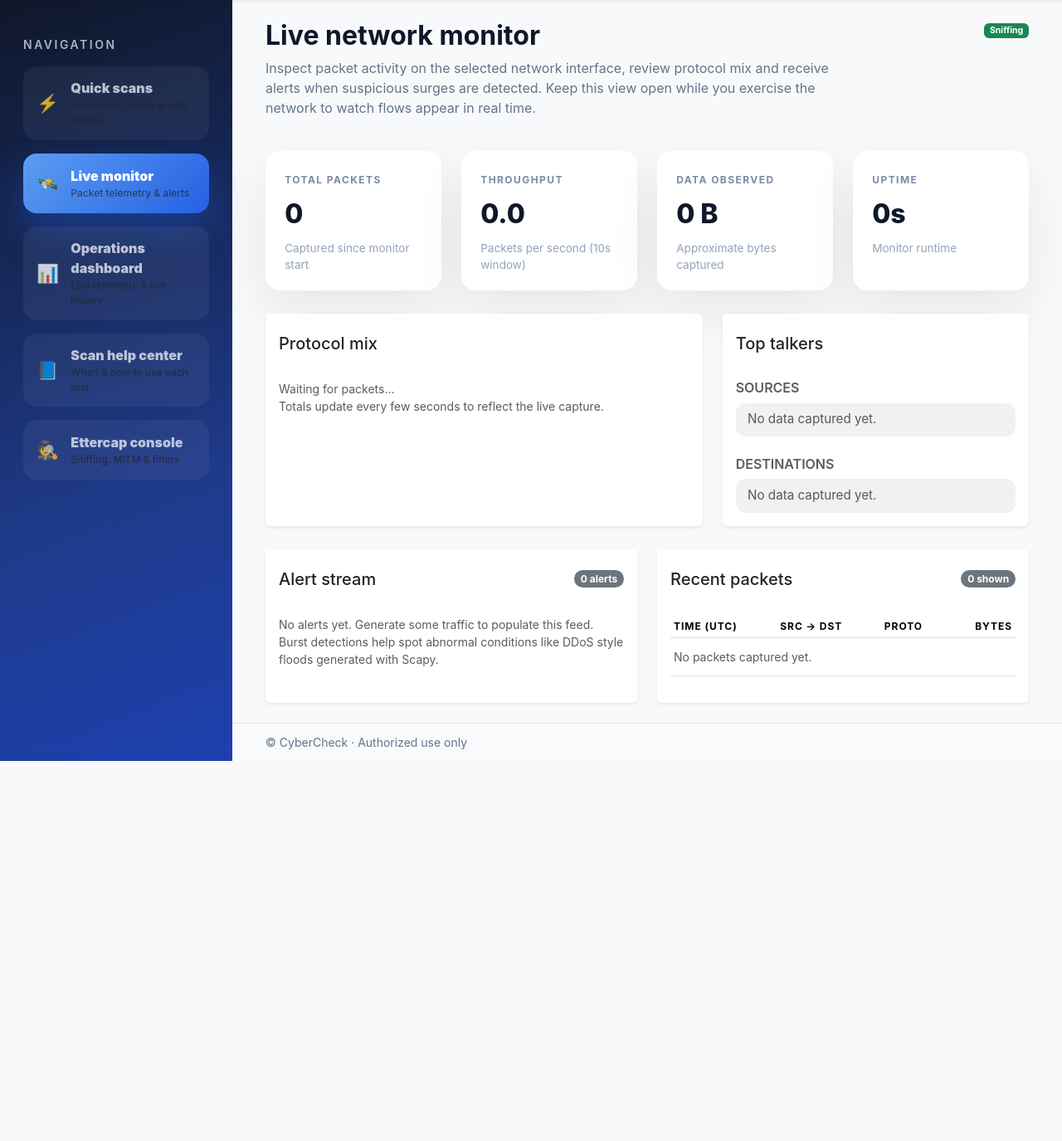
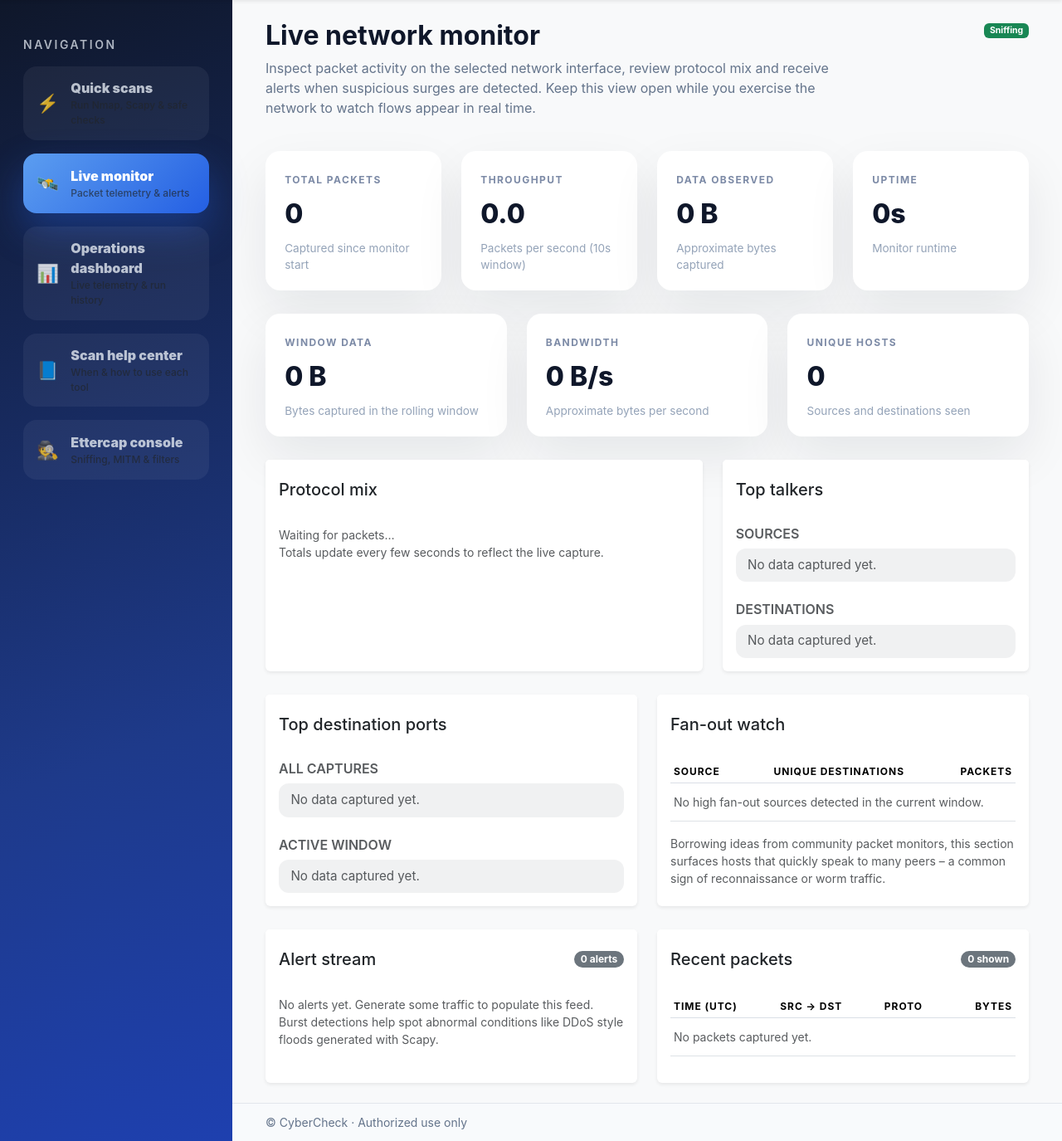
Before and after one commit to calypsorrr/cybersecurity, a Flask app: page /monitor in a window 1280 px wide. Shown: the part 72-1447 px from the top of the page at 83% size. Before the commit the page ends 989 px from the top, so only its background shows below. Run offline with Flask 3, Linux system fonts and the light colour scheme; data that the repository does not hold is empty; some libraries are stand-ins or nearby versions.

Commit message:
Enhance live monitor telemetry

```diff
--- a/cybercheck/templates/monitor.html
+++ b/cybercheck/templates/monitor.html
@@ -40,6 +40,30 @@
   </div>
 </div>
 
+<div class="row g-4 mt-1" id="monitorSecondaryMetrics">
+  <div class="col-xl-4 col-md-6">
+    <div class="metric-card">
+      <span class="metric-label">Window data</span>
+      <span class="metric-value" data-field="window.bytes">—</span>
+      <span class="metric-subtext">Bytes captured in the rolling window</span>
+    </div>
+  </div>
+  <div class="col-xl-4 col-md-6">
+    <div class="metric-card">
+      <span class="metric-label">Bandwidth</span>
+      <span class="metric-value" data-field="window.bandwidth">—</span>
+      <span class="metric-subtext">Approximate bytes per second</span>
+    </div>
+  </div>
+  <div class="col-xl-4 col-md-6">
+    <div class="metric-card">
+      <span class="metric-label">Unique hosts</span>
+      <span class="metric-value" data-field="unique_hosts">—</span>
+      <span class="metric-subtext">Sources and destinations seen</span>
+    </div>
+  </div>
+</div>
+
 <div class="row g-4 mt-1">
   <div class="col-lg-7">
     <div class="card shadow-sm border-0 h-100">
@@ -68,6 +92,51 @@
             <ul class="monitor-list" id="topDestinations"></ul>
           </div>
         </div>
+      </div>
+    </div>
+  </div>
+</div>
+
+<div class="row g-4 mt-1">
+  <div class="col-lg-6">
+    <div class="card shadow-sm border-0 h-100">
+      <div class="card-header bg-white border-0 pt-4 pb-3">
+        <h2 class="h5 mb-0">Top destination ports</h2>
+      </div>
+      <div class="card-body">
+        <div class="row g-4">
+          <div class="col-12">
+            <h3 class="h6 text-uppercase text-muted fw-semibold">All captures</h3>
+            <ul class="monitor-list" id="topPorts"></ul>
+          </div>
+          <div class="col-12">
+            <h3 class="h6 text-uppercase text-muted fw-semibold">Active window</h3>
+            <ul class="monitor-list" id="activePorts"></ul>
+          </div>
+        </div>
+      </div>
+    </div>
+  </div>
+  <div class="col-lg-6">
+    <div class="card shadow-sm border-0 h-100">
+      <div class="card-header bg-white border-0 pt-4 pb-3">
+        <h2 class="h5 mb-0">Fan-out watch</h2>
+      </div>
+      <div class="card-body">
+        <div class="table-responsive">
+          <table class="table table-sm align-middle monitor-table">
+            <thead>
+              <tr>
+                <th scope="col">Source</th>
+                <th scope="col" class="text-center">Unique destinations</th>
+                <th scope="col" class="text-end">Packets</th>
+              </tr>
+            </thead>
+            <tbody id="fanOutTable"></tbody>
+          </table>
+        </div>
+        <p class="text-muted small mb-0">Borrowing ideas from community packet monitors, this section surfaces hosts that quickly
+          speak to many peers – a common sign of reconnaissance or worm traffic.</p>
       </div>
     </div>
   </div>
@@ -129,6 +198,9 @@
     const protocolList = document.getElementById('protocolList');
     const topSources = document.getElementById('topSources');
     const topDestinations = document.getElementById('topDestinations');
+    const topPorts = document.getElementById('topPorts');
+    const activePorts = document.getElementById('activePorts');
+    const fanOutTable = document.getElementById('fanOutTable');
     const alertFeed = document.getElementById('alertFeed');
     const recentTable = document.getElementById('recentPackets');
     const alertCount = document.getElementById('alertCount');
@@ -175,12 +247,19 @@
 
     function setMetric(field, value) {
       let display = value;
-      if (field === 'totals.bytes') {
+      if (field === 'totals.bytes' || field === 'window.bytes') {
         display = formatBytes(value);
       } else if (field === 'uptime') {
         display = formatUptime(value);
       } else if (field === 'window.rate') {
         display = value ? value.toFixed(1) : '0.0';
+      } else if (field === 'window.bandwidth') {
+        if (!value || value <= 0) {
+          display = '0 B/s';
+        } else {
+          const perSec = formatBytes(value);
+          display = `${perSec}/s`;
+        }
       } else {
         display = formatNumber(value);
       }
@@ -240,6 +319,22 @@
         clone.querySelector('.alert-message').textContent = entry.message;
         clone.querySelector('.alert-time').textContent = new Date(entry.time).toLocaleTimeString('en-GB', { hour12: false });
         alertFeed.appendChild(clone);
+      });
+    }
+
+    function renderFanOut(entries) {
+      fanOutTable.innerHTML = '';
+      if (!entries || !entries.length) {
+        fanOutTable.innerHTML = '<tr><td colspan="3" class="text-muted small">No high fan-out sources detected in the current window.</td></tr>';
+        return;
+      }
+      entries.forEach(entry => {
+        const tr = document.createElement('tr');
+        tr.innerHTML = `
+          <td>${entry.source}</td>
+          <td class="text-center">${formatNumber(entry.unique_destinations)}</td>
+          <td class="text-end">${formatNumber(entry.packets)}</td>`;
+        fanOutTable.appendChild(tr);
       });
     }
 
@@ -305,6 +400,9 @@
           renderProtocols(snapshot.protocols);
           renderList(topSources, snapshot.top_sources);
           renderList(topDestinations, snapshot.top_destinations);
+          renderList(topPorts, snapshot.top_ports);
+          renderList(activePorts, snapshot.window ? snapshot.window.port_activity : []);
+          renderFanOut(snapshot.fan_out);
           renderAlerts(snapshot.alert_log);
           renderRecent(snapshot.recent_packets);
         })
```
Also changed, not shown: cybercheck/utils/monitor.py (+83 -1 lines).
